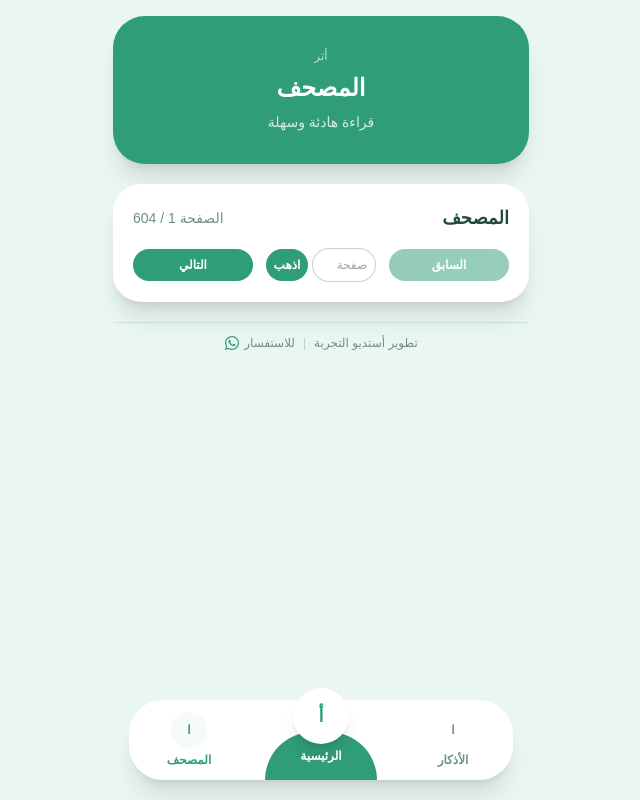
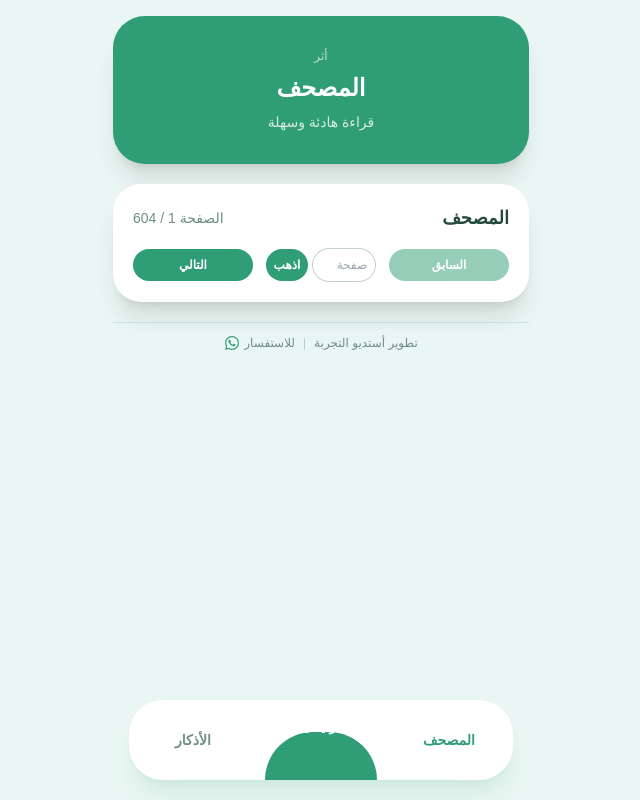
Before and after one commit to faheemappsa/athar, a React (Vite) app: page /quran in a window 1280 px wide. Shown: the whole page, without its empty margins (319-959 px from the left). Built offline with nearby package versions, Linux system fonts and the light colour scheme; no server answers; the HTML template or start-up script is replaced by a standard one.

Commit message:
style: simplify bottom nav active state

```diff
--- a/src/components/Navigation/BottomNav.tsx
+++ b/src/components/Navigation/BottomNav.tsx
@@ -1,46 +1,27 @@
 import { NavLink } from "react-router-dom";
 
 const items = [
+  { to: "/quran", label: "المصحف" },
+  { to: "/", label: "الرئيسية", center: true },
   { to: "/dhikr", label: "الأذكار" },
-  { to: "/", label: "الرئيسية", center: true },
-  { to: "/quran", label: "المصحف" },
 ];
 
 export default function BottomNav() {
   return (
     <nav className="fixed bottom-5 inset-x-4 z-50 mx-auto max-w-sm">
-      <div className="relative flex h-20 items-center justify-between rounded-[34px] bg-white px-7 shadow-xl">
-        <div className="absolute bottom-0 left-1/2 h-12 w-28 -translate-x-1/2 rounded-t-[60px] bg-action" />
+      <div className="relative flex h-20 items-center justify-between rounded-[34px] bg-white px-8 shadow-xl shadow-action/10">
+        <div className="absolute bottom-0 left-1/2 h-12 w-28 -translate-x-1/2 rounded-t-[70px] bg-action" />
         {items.map((item) => (
           <NavLink
             key={item.to}
             to={item.to}
             className={({ isActive }) =>
-              `relative z-10 flex min-w-16 flex-col items-center justify-center rounded-full text-xs font-semibold transition-all duration-200 ${
-                item.center
-                  ? "-mt-7 text-white"
-                  : isActive
-                  ? "text-action"
-                  : "text-secondary-text"
+              `relative z-10 flex min-w-16 flex-col items-center justify-center rounded-full text-sm font-semibold transition-all duration-200 ${
+                item.center ? "-mt-7 text-white" : isActive ? "text-action" : "text-secondary-text"
               }`
             }
           >
-            {({ isActive }) => (
-              <>
-                <span
-                  className={`mb-1 grid place-items-center rounded-full transition-all duration-200 ${
-                    item.center
-                      ? "h-14 w-14 bg-white text-lg text-action shadow-lg"
-                      : isActive
-                      ? "h-9 w-9 bg-mint-soft text-action"
-                      : "h-9 w-9 bg-white text-secondary-text"
-                  }`}
-                >
-                  {item.center ? "أ" : item.label.slice(0, 1)}
-                </span>
-                <span>{item.label}</span>
-              </>
-            )}
+            <span>{item.label}</span>
           </NavLink>
         ))}
       </div>
```
